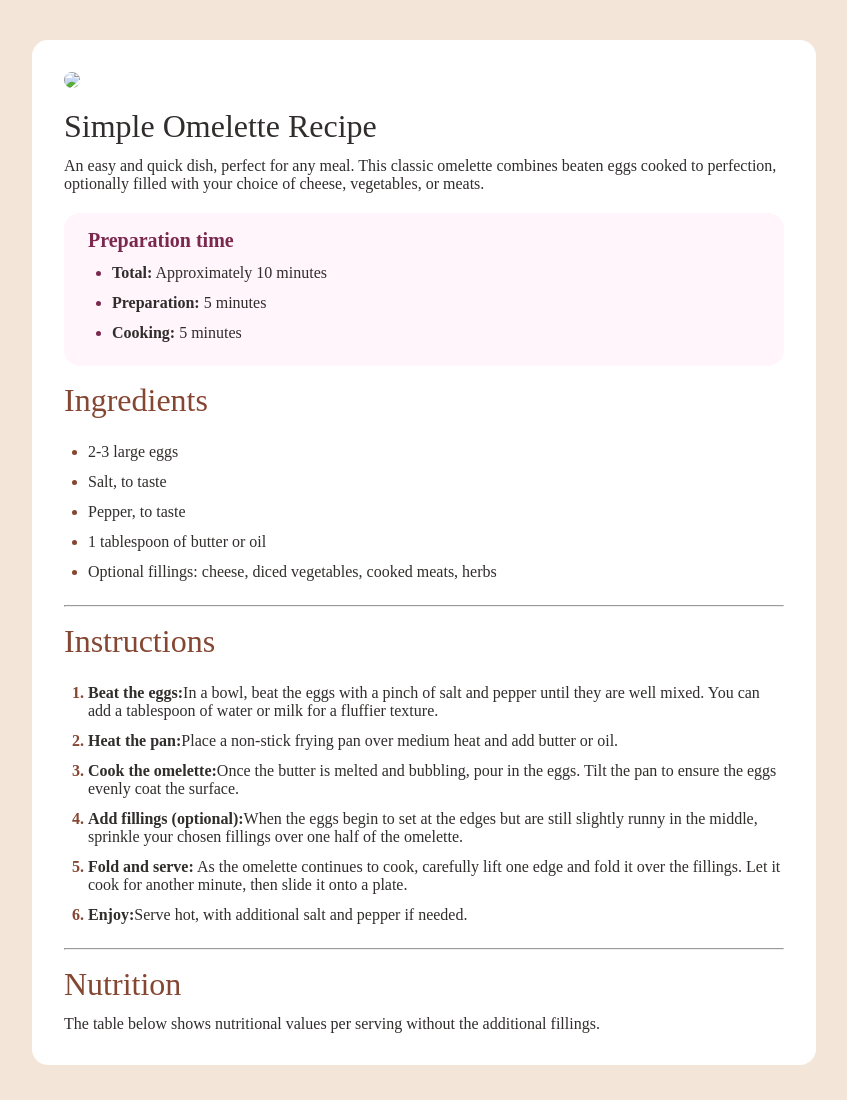
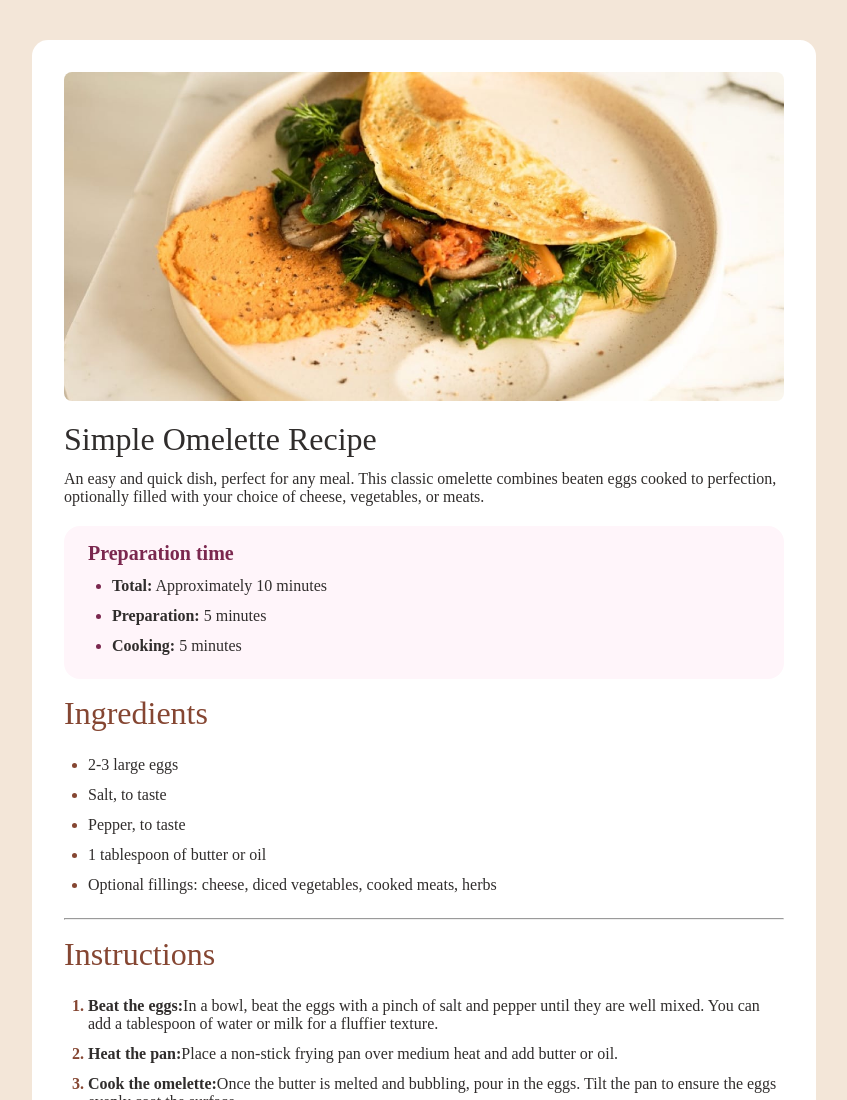
Before and after one commit to shiibs683/Flex-design, a plain HTML site: page index.html in a window 1280 px wide. Shown: the top 1100 px of the page, without its empty margins (216-1063 px from the left). Drawn offline with Linux system fonts and the light colour scheme; a web font is replaced by a local one.

Commit message:
Update index.html

```diff
--- a/index.html
+++ b/index.html
@@ -17,7 +17,7 @@
 <body >
   <div class="container">
     <div>
-      <img src="assets/images/image-omelette.jpeg"class="banner-image">
+      <img src="Omelette.jpeg"class="banner-image">
     <h1 class="hero-heading">Simple Omelette Recipe</h1>
   <p class="hero-text">An easy and quick dish, perfect for any meal. This classic omelette combines beaten eggs cooked
     to perfection, optionally filled with your choice of cheese, vegetables, or meats.
```
